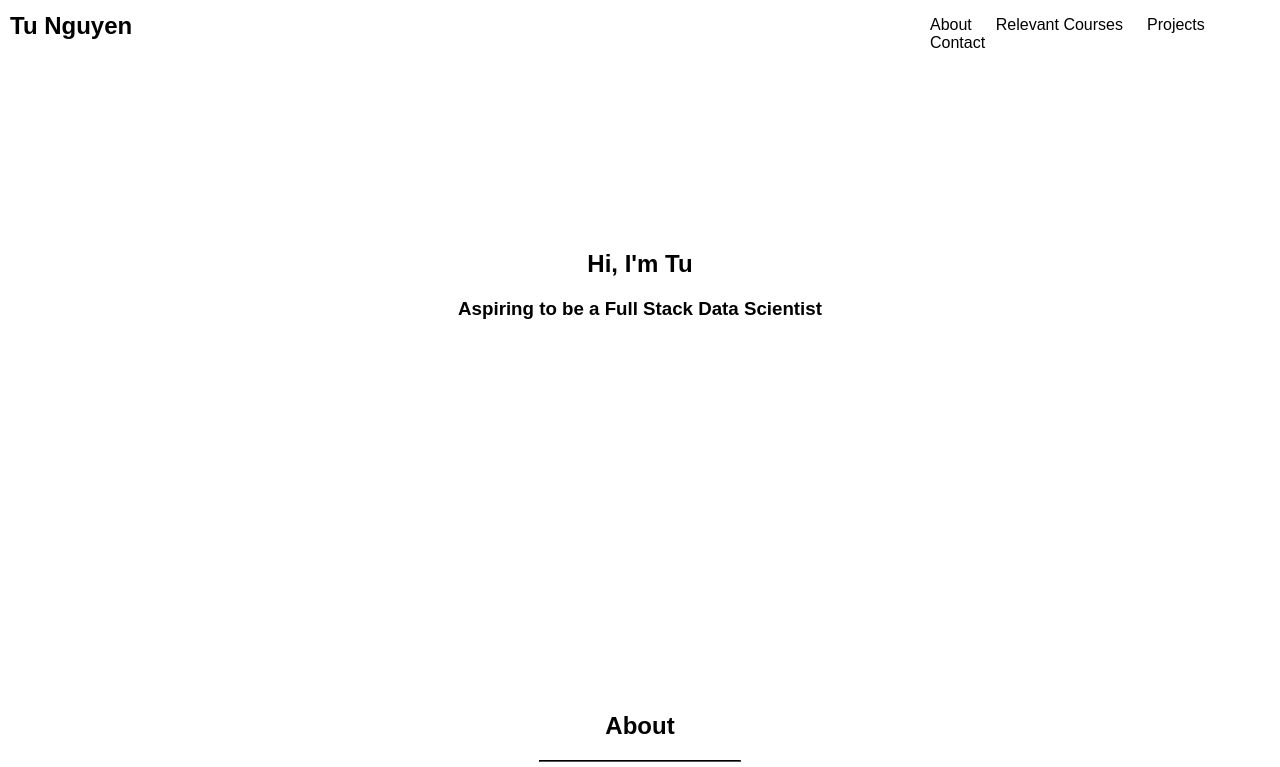
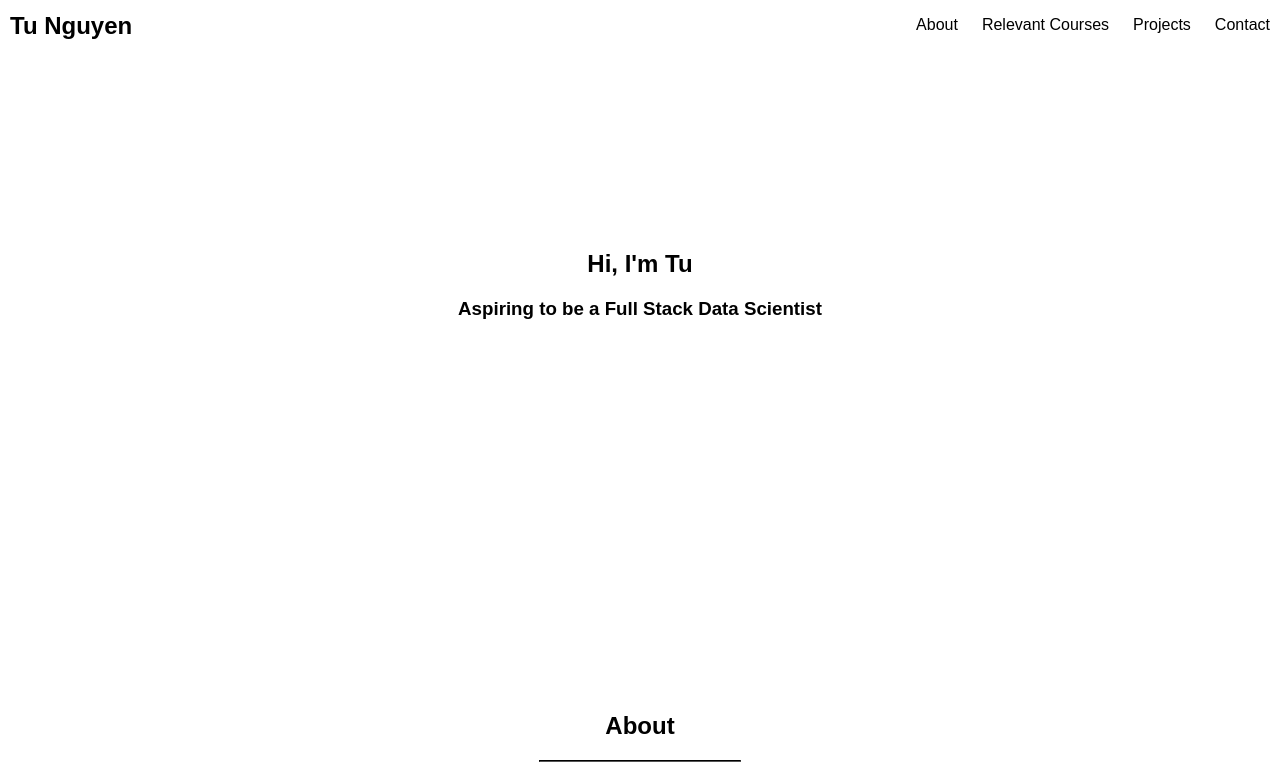
Before and after one commit to tu-nguyen/Simple-School-Portfolio, a plain HTML site: page index.html in a window 1280 px wide. Shown: the top 767 px of the page. Drawn offline with Linux system fonts and the light colour scheme.

Commit message:
update navbar alignment

```diff
--- a/css/stylesheet.css
+++ b/css/stylesheet.css
@@ -23,7 +23,7 @@
     text-decoration: none;
 }
 .navbar ul{
-    margin-left: 880px;
+    float: right;
 }
 .navbar ul li{
     display: inline;
--- a/index.html
+++ b/index.html
@@ -2,7 +2,7 @@
 <html lang="en">
 <head>
     <meta charset="UTF-8">
-    <title>Tu Nguyen</title>
+    <title>Tu Nguyen | CS Student</title>
     <link rel="stylesheet" type="text/css" href="css/stylesheet.css">
 </head>
 <body>
```
